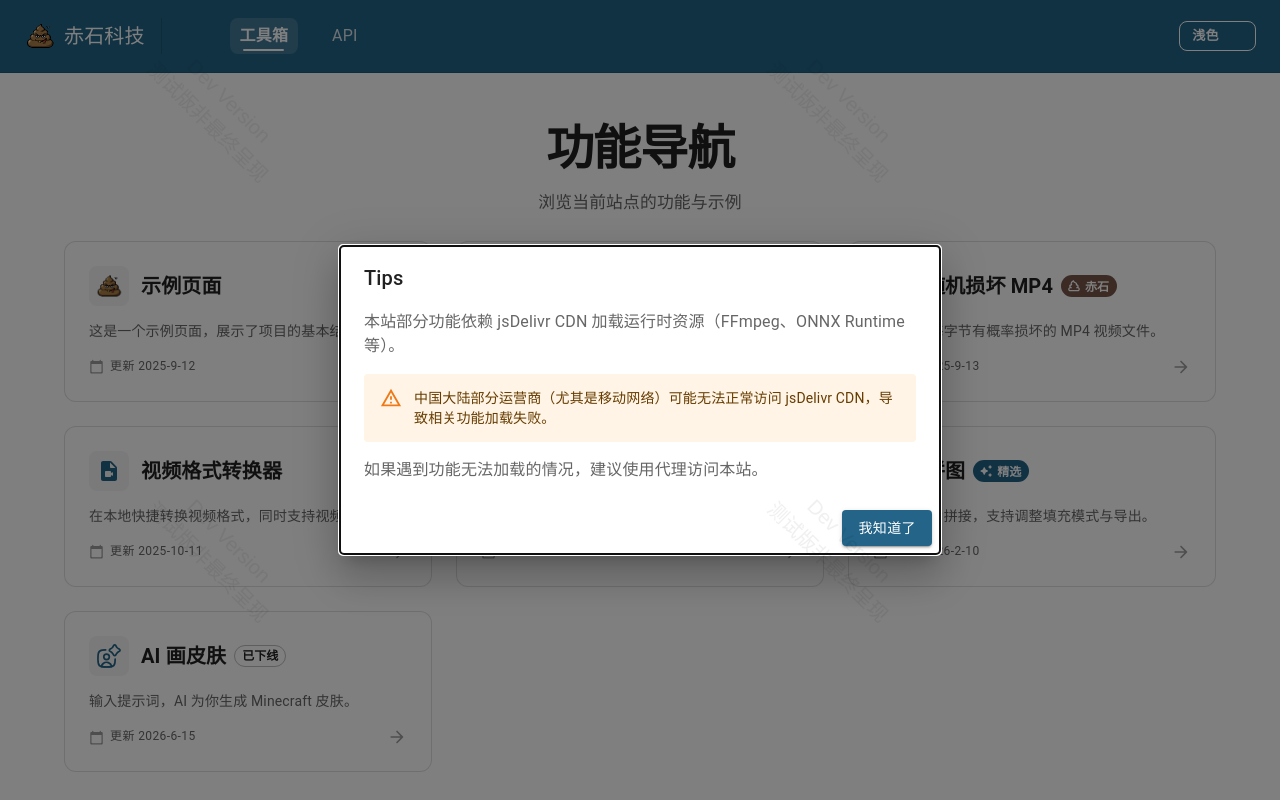
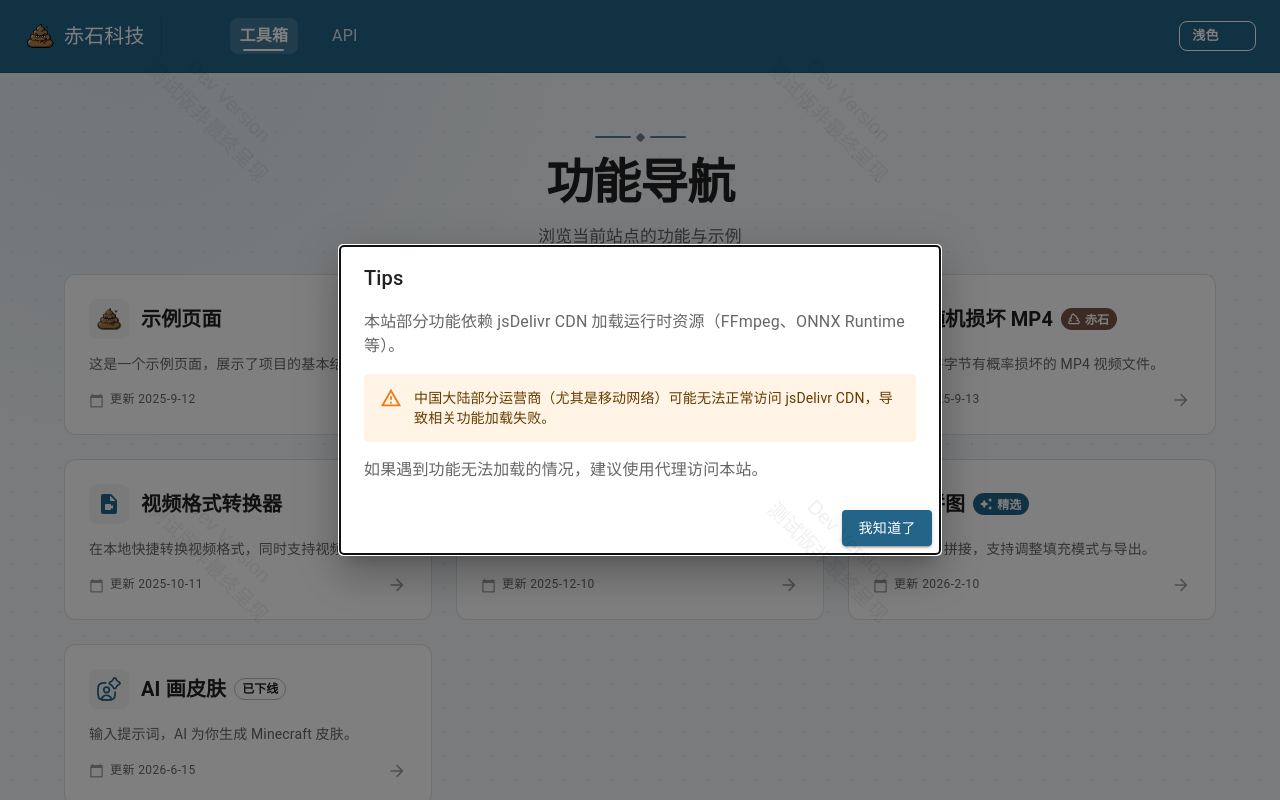
Before and after one commit to star-whisper9/chishi-tech, a React (Vite) app: page / in a window 1280 px wide. Shown: the top 800 px of the page. Built offline with nearby package versions, Linux system fonts and the light colour scheme; some icons are missing.

Commit message:
refactor: 添加工作台背景装饰

```diff
--- a/src/components/common/PageIntro.tsx
+++ b/src/components/common/PageIntro.tsx
@@ -9,6 +9,43 @@
 const PageIntro = ({ title, description }: PageIntroProps) => {
   return (
     <Box sx={{ px: 1, textAlign: "center" }}>
+      <Box
+        aria-hidden
+        sx={{
+          display: "inline-flex",
+          alignItems: "center",
+          gap: 0.75,
+          mb: 1.75,
+          color: "primary.main",
+          opacity: 0.8,
+        }}
+      >
+        <Box
+          sx={{
+            width: { xs: 24, sm: 36 },
+            height: 2,
+            borderRadius: 1,
+            bgcolor: "currentColor",
+          }}
+        />
+        <Box
+          sx={{
+            width: 7,
+            height: 7,
+            borderRadius: "2px",
+            bgcolor: "secondary.main",
+            transform: "rotate(45deg)",
+          }}
+        />
+        <Box
+          sx={{
+            width: { xs: 24, sm: 36 },
+            height: 2,
+            borderRadius: 1,
+            bgcolor: "currentColor",
+          }}
+        />
+      </Box>
       <Typography
         component="h1"
         variant="h3"
--- a/src/components/layout/MainLayout.tsx
+++ b/src/components/layout/MainLayout.tsx
@@ -1,5 +1,6 @@
 import React from "react";
 import { Box, Container, type Breakpoint } from "@mui/material";
+import { alpha } from "@mui/material/styles";
 import Header from "../common/Header";
 import Footer from "../common/Footer/Footer";
 import BackToTop from "../common/BackToTop";
@@ -25,6 +26,17 @@
           minHeight: "100vh",
           display: "flex",
           flexDirection: "column",
+          backgroundColor: "background.default",
+          backgroundImage: (theme) =>
+            `radial-gradient(circle at 10% 0%, ${alpha(
+              theme.palette.primary.main,
+              theme.palette.mode === "light" ? 0.08 : 0.12,
+            )} 0, transparent 28rem), radial-gradient(circle, ${alpha(
+              theme.palette.primary.main,
+              theme.palette.mode === "light" ? 0.1 : 0.08,
+            )} 1px, transparent 1px)`,
+          backgroundSize: "100% 100%, 24px 24px",
+          backgroundPosition: "0 0, 0 0",
         }}
       >
         <Header />
--- a/src/components/specific/collage/CollageMaker.tsx
+++ b/src/components/specific/collage/CollageMaker.tsx
@@ -17,6 +17,7 @@
   ToggleButton,
   Typography,
 } from "@mui/material";
+import { alpha } from "@mui/material/styles";
 import type { SelectChangeEvent } from "@mui/material";
 import useCollage, {
   type CollageCell,
@@ -675,7 +676,16 @@
                       alignItems: "center",
                       justifyContent: "center",
                       borderRadius: 2,
-                      bgcolor: "background.default",
+                      bgcolor: "background.paper",
+                      backgroundImage: (theme) => {
+                        const square = alpha(
+                          theme.palette.text.primary,
+                          theme.palette.mode === "light" ? 0.05 : 0.1,
+                        );
+                        return `linear-gradient(45deg, ${square} 25%, transparent 25%), linear-gradient(-45deg, ${square} 25%, transparent 25%), linear-gradient(45deg, transparent 75%, ${square} 75%), linear-gradient(-45deg, transparent 75%, ${square} 75%)`;
+                      },
+                      backgroundSize: "24px 24px",
+                      backgroundPosition: "0 0, 0 12px, 12px -12px, -12px 0",
                       pointerEvents: "none",
                     }}
                   >
--- a/src/hooks/theme/themeHooks.ts
+++ b/src/hooks/theme/themeHooks.ts
@@ -8,6 +8,10 @@
     },
     secondary: {
       main: "#ccdfef",
+    },
+    background: {
+      default: "#080f15",
+      paper: "#101c26",
     },
   },
 };
@@ -21,6 +25,10 @@
     secondary: {
       main: "#1d2e3a",
     },
+    background: {
+      default: "#ffffff",
+      paper: "#ffffff",
+    },
   },
 };
 
@@ -33,6 +41,10 @@
     secondary: {
       main: "#b7c9d8",
     },
+    background: {
+      default: "#101a22",
+      paper: "#17242e",
+    },
   },
 };
 
@@ -44,6 +56,10 @@
     },
     secondary: {
       main: "#4f616e",
+    },
+    background: {
+      default: "#f3f7fa",
+      paper: "#ffffff",
     },
   },
 };
```
